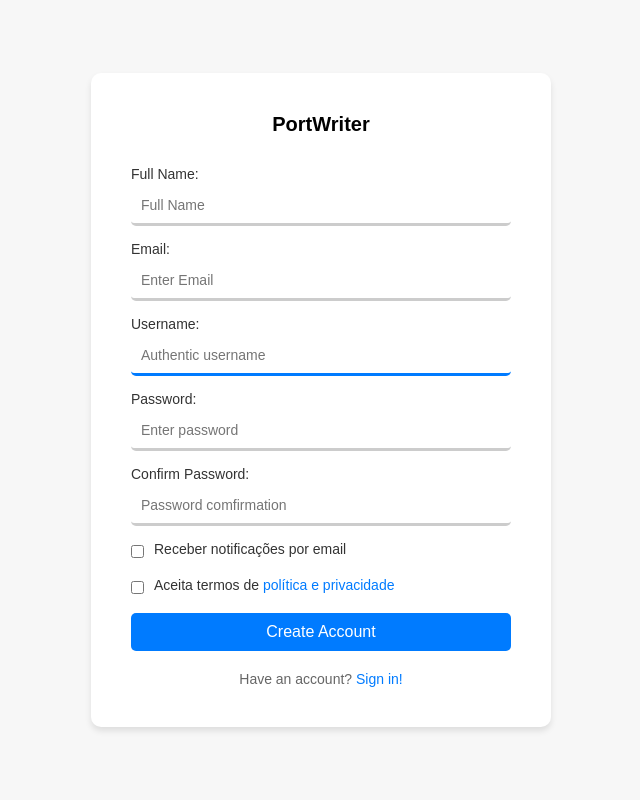
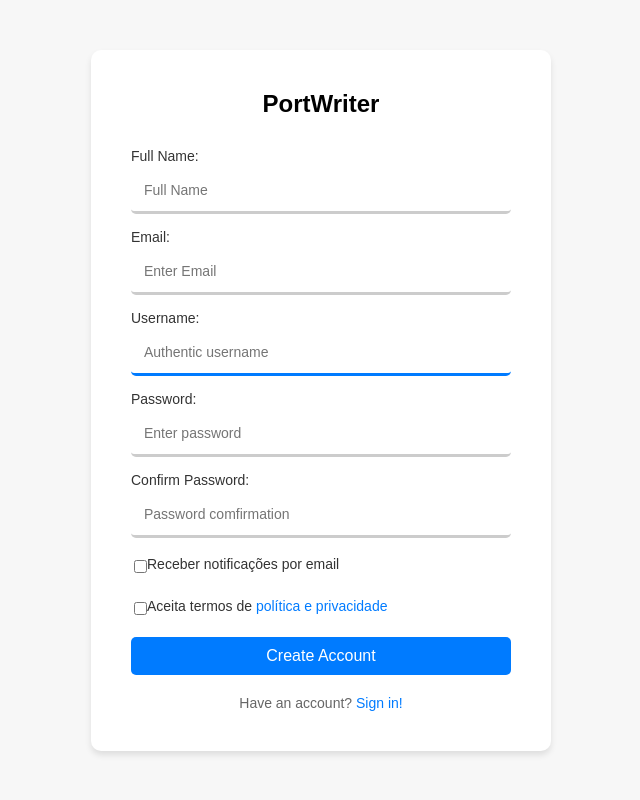
Before and after one commit to GabrielVilar/PortWrite, a Django app: page /home/signup/ in a window 1280 px wide. Shown: the whole page, without its empty margins (319-959 px from the left). Run offline with Django 5.2, Linux system fonts and the light colour scheme.

Commit message:
New Changes

```diff
--- a/home/static/css/home.css
+++ b/home/static/css/home.css
@@ -9,7 +9,6 @@ header {
     background-color: #ffffff;
     box-shadow: 0 2px 4px rgba(0, 0, 0, 0.1);
     padding: 10px 20px;
-
 }
 
 .navbar {
--- a/home/static/css/login.css
+++ b/home/static/css/login.css
@@ -38,8 +38,8 @@ body {
 }
 
 a.PortButton h2:hover {
-    color: #007bff; /* Change color on hover */
-    transform: scale(1.1); /* Slightly increase size on hover */
+    color: #007bff;
+    transform: scale(1.1);
 }
 
 .input-group {
--- a/home/static/css/signup.css
+++ b/home/static/css/signup.css
@@ -27,17 +27,27 @@ body {
     text-align: left;
 }
 
+.form-box a.PortButton{
+    text-decoration: none;
+}
+
+.form-box a.PortButton h2{
+    margin-bottom: 30px;
+    font-size: 24px;
+    text-align: center;
+    color: rgb(0, 0, 0);
+    transition: color 0.3s ease, transform 0.3s ease;
+}
+
+.form-box a.PortButton h2:hover{
+    color: #007bff;
+    transform: scale(1.1);
+}
+
 .logo img {
     display: block;
     margin: 0 auto 20px;
     width: 60px;
-}
-
-h1 {
-    text-align: center;
-    margin-bottom: 30px;
-    font-size: 20px;
-    font-weight: 600;
 }
 
 .input-group {
@@ -50,14 +60,13 @@ label {
     margin-bottom: 5px;
     font-size: 14px;
     color: #333;
-
 }
 
 input[type="text"],
 input[type="email"],
 input[type="password"] {
     width: 100%;
-    padding: 10px;
+    padding: 13px;
     border: 3px solid #ccc;
     border-radius: 5px;
     font-size: 14px;
@@ -69,8 +78,6 @@ input[type="password"] {
 input[type="text"]:hover,
 input[type="email"]:hover,
 input[type="password"]:hover {
-    width: 100%;
-    padding: 10px;
     border: 3px solid #858282;
     border-radius: 5px;
     font-size: 14px;
@@ -83,8 +90,6 @@ input[type="password"]:hover {
 input[type="text"]:focus,
 input[type="email"]:focus,
 input[type="password"]:focus {
-    width: 100%;
-    padding: 10px;
     outline: none;
     border: 3px solid #007bff;
     border-radius: 5px;
@@ -93,25 +98,24 @@ input[type="password"]:focus {
     border-left: #ccc;
     border-right: #ccc;
     transition: border-color 0.3s ease, box-shadow 0.3s ease;
-
 }
 
 .checkbox-group {
-    display: flex;
+    padding: 3px;
+    margin-top: 15px;
+    display:flex;
     align-items: center;
     margin-bottom: 15px;
     font-size: 14px;
 }
 
-.checkbox-group input {
-    margin-right: 10px;
-
+.checkbox-group label {
+    margin-right: 25px;
 }
 
 .checkbox-group label a {
     color: #007bff;
     text-decoration: none;
-
 }
 
 button {
@@ -129,7 +133,6 @@ button:hover {
     background-color: #0056b3;
 }
 
-
 p {
     text-align: center;
     margin-top: 20px;
--- a/home/templates/home.html
+++ b/home/templates/home.html
@@ -1,4 +1,3 @@
-
 {% load static %}
 <!DOCTYPE html>
 <html lang="pt-BR">
@@ -10,7 +9,6 @@
     <link rel="stylesheet" type="text/css" href="{% static 'css/home.css' %}">
     <link href="https://stackpath.bootstrapcdn.com/bootstrap/4.5.2/css/bootstrap.min.css" rel="stylesheet">
     <script src="{% static 'js/home.js' %}" defer></script>
-
 </head>
 <body>
     <header>
@@ -48,7 +46,6 @@
         <div class ="name-feed">
             <h4>Feed</h4>
         </div>
-
         <div class="title-container">
         </div>
             <div class="articles">
--- a/home/templates/signup.html
+++ b/home/templates/signup.html
@@ -12,7 +12,7 @@
 <body>
     <div class="container">
         <div class="form-box">
-            <h1>PortWriter</h1>
+            <a href="{% url 'home' %}" class="PortButton"><h2>PortWriter</h2></a>
             <form id="signupForm" method="POST">
                 {% csrf_token %}
                 {{ form.non_field_errors }}
@@ -53,7 +53,6 @@
                 <button type="submit">Create Account</button>
                 </div>
             </form>
-
             <p>Have an account? <a href="{% url 'login' %}">Sign in!</a></p>
         </div>
     </div>
--- a/profiles/static/css/profile.css
+++ b/profiles/static/css/profile.css
@@ -3,6 +3,7 @@ body {
     background-color: #f4f4f4;
     transition: background-color 0.5s ease;
 }
+
 .user-page-container {
     max-width: 500px;
     margin: 50px auto;
@@ -18,7 +19,6 @@ h2 {
 }
 
 .logout-button {
-
     padding: 10px 20px;
     margin-left: 48%;
     background-color: #007BFF;
```
Also changed, not shown: profiles/static/css/user_page.css (+3 -15 lines), profiles/templates/user_page.html (+2 -14 lines).
